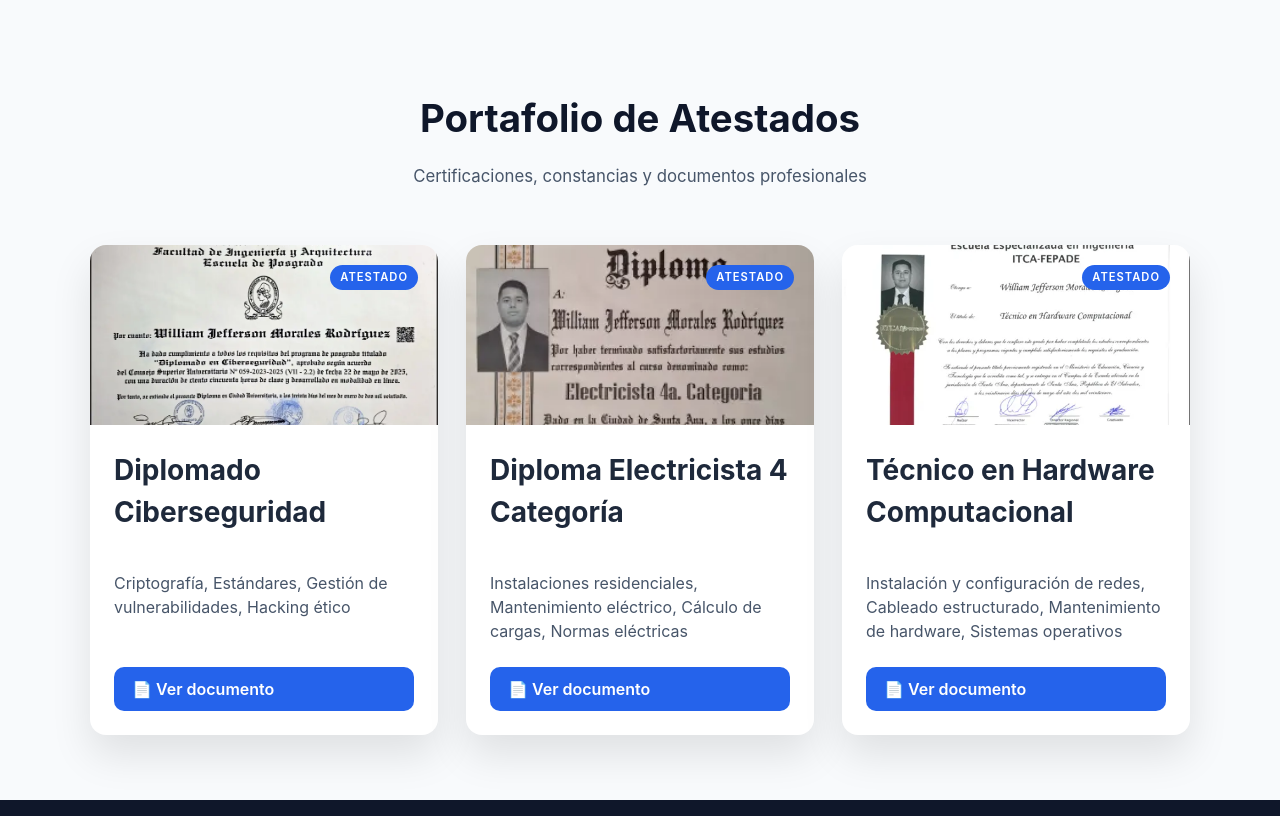
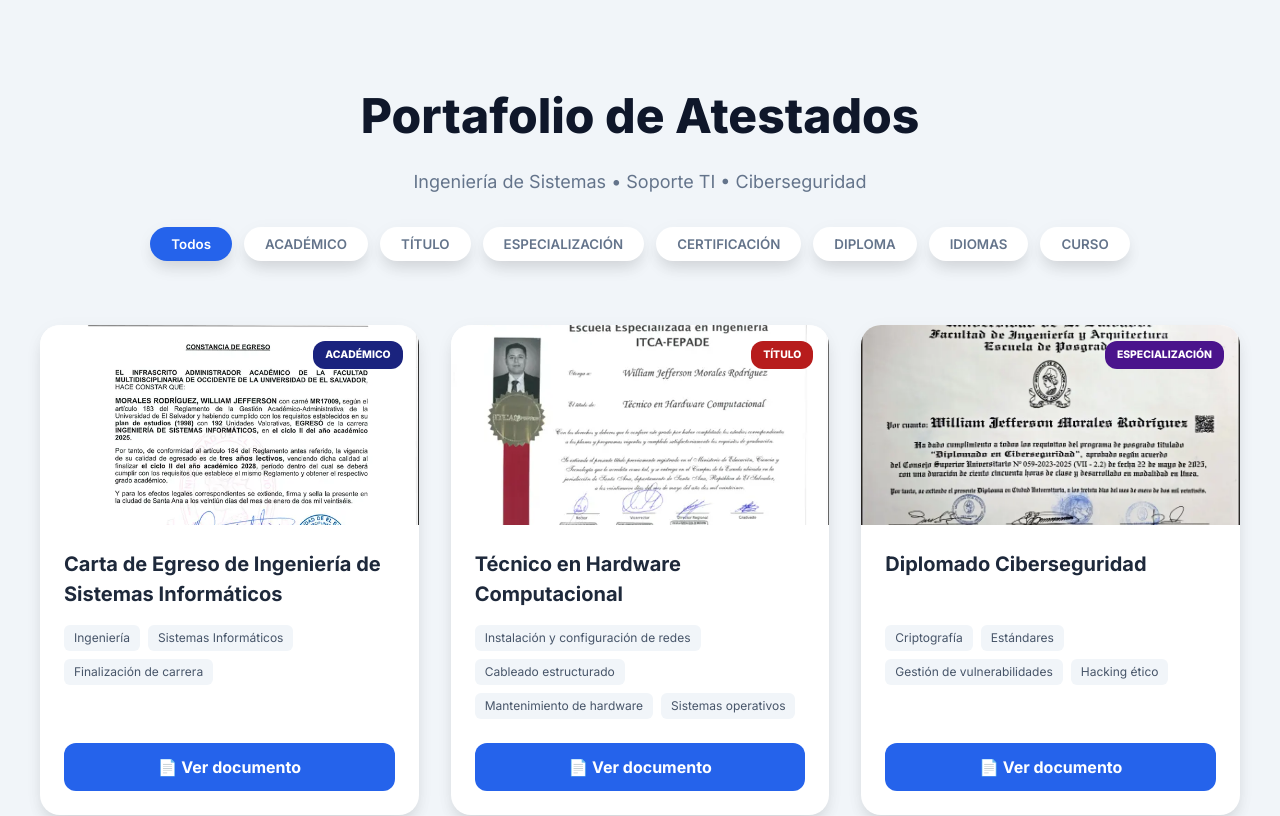
Before and after one commit to wjmorales22/portfolio-credentials, a React (Vite) app: page / in a window 1280 px wide. Shown: the top 816 px of the page. Built offline with nearby package versions, Linux system fonts and the light colour scheme.

Commit message:
"Added document type classification and UI/UX enhancements

```diff
--- a/src/App.css
+++ b/src/App.css
@@ -1,153 +1,188 @@
-/* App.css */
+@import url('https://fonts.googleapis.com/css2?family=Inter:wght@400;600;700;800&display=swap');
 
 :root {
-  /* Variables Modo Claro (Default) */
-  --bg-app: #f8fafc;
+  --bg-app: #f1f5f9;
   --bg-card: #ffffff;
   --text-title: #0f172a;
-  --text-subtitle: #475569;
+  --text-subtitle: #64748b;
   --text-card-h3: #1e293b;
-  --shadow: 0 20px 40px rgba(0, 0, 0, 0.1);
-  --shadow-hover: 0 30px 60px rgba(0, 0, 0, 0.15);
+  --shadow: 0 4px 20px -2px rgba(0, 0, 0, 0.05), 0 10px 15px -3px rgba(0, 0, 0, 0.1);
+  --shadow-hover: 0 20px 25px -5px rgba(0, 0, 0, 0.1), 0 10px 10px -5px rgba(0, 0, 0, 0.04);
   --accent: #2563eb;
   --accent-hover: #1d4ed8;
+  --tag-bg: #f1f5f9;
+  --tag-text: #475569;
 }
 
 @media (prefers-color-scheme: dark) {
   :root {
-    /* Variables Modo Oscuro */
-    --bg-app: #0f172a;
-    --bg-card: #020617;
+    --bg-app: #020617;
+    --bg-card: #0f172a;
     --text-title: #f8fafc;
     --text-subtitle: #94a3b8;
     --text-card-h3: #f1f5f9;
-    --shadow: 0 20px 40px rgba(0, 0, 0, 0.45);
-    --shadow-hover: 0 30px 60px rgba(0, 0, 0, 0.65);
+    --shadow: 0 10px 30px rgba(0, 0, 0, 0.5);
+    --shadow-hover: 0 20px 40px rgba(0, 0, 0, 0.7);
+    --tag-bg: #1e293b;
+    --tag-text: #cbd5e1;
   }
+}
+
+* {
+  box-sizing: border-box;
+  margin: 0;
+  padding: 0;
+  font-family: 'Inter', sans-serif;
 }
 
 .app {
   min-height: 100vh;
-  padding: 64px 24px;
+  padding: 80px 24px;
   background-color: var(--bg-app);
-  transition: background-color 0.3s ease;
+  transition: all 0.3s ease;
 }
 
 /* Header */
 .header {
-  max-width: 900px;
-  margin: 0 auto 56px;
+  max-width: 1000px;
+  margin: 0 auto 64px;
   text-align: center;
 }
 
 .title {
-  font-size: 2.4rem;
-  font-weight: 700;
-  margin-bottom: 12px;
+  font-size: 3rem;
+  font-weight: 800;
   color: var(--text-title);
+  margin-bottom: 16px;
 }
 
 .subtitle {
-  font-size: 1.05rem;
+  font-size: 1.125rem;
   color: var(--text-subtitle);
+}
+
+/* Filtros */
+.filter-nav {
+  display: flex;
+  justify-content: center;
+  gap: 12px;
+  flex-wrap: wrap;
+  margin-top: 32px;
+}
+
+.filter-btn {
+  padding: 8px 20px;
+  border-radius: 999px;
+  border: 1px solid transparent;
+  background: var(--bg-card);
+  color: var(--text-subtitle);
+  font-weight: 600;
+  cursor: pointer;
+  box-shadow: var(--shadow);
+  transition: all 0.2s ease;
+}
+
+.filter-btn:hover, .filter-btn.active {
+  background: var(--accent);
+  color: white;
 }
 
 /* Grid */
 .grid {
-  max-width: 1100px;
+  max-width: 1200px;
   margin: 0 auto;
   display: grid;
-  grid-template-columns: repeat(auto-fit, minmax(280px, 1fr));
-  gap: 28px;
+  grid-template-columns: repeat(auto-fill, minmax(320px, 1fr));
+  gap: 32px;
 }
 
 /* Card */
 .card {
   position: relative;
   background: var(--bg-card);
-  border-radius: 16px;
+  border-radius: 20px;
   box-shadow: var(--shadow);
-  transition: transform 0.25s ease, box-shadow 0.25s ease, background-color 0.3s ease;
   display: flex;
   flex-direction: column;
   overflow: hidden;
-  padding: 0;
+  transition: transform 0.3s ease;
+  height: 100%;
 }
 
 .card:hover {
-  transform: translateY(-4px);
-  box-shadow: var(--shadow-hover);
+  transform: translateY(-8px);
 }
 
-/* Badge */
 .badge {
   position: absolute;
-  top: 20px;
-  right: 20px;
-  font-size: 0.7rem;
-  font-weight: 600;
-  letter-spacing: 1px;
-  background-color: var(--accent);
+  top: 16px;
+  right: 16px;
+  font-size: 0.65rem;
+  font-weight: 800;
   color: white;
-  padding: 4px 10px;
-  border-radius: 999px;
+  padding: 6px 12px;
+  border-radius: 12px;
   z-index: 10;
 }
 
-/* Card content */
-.card h2 {
-  font-size: 1.75rem;
-  margin-bottom: 22px;
-  color: var(--text-card-h3);
-  margin-top: 0;
-  min-height: 3em;
-}
-
-.card p {
-  flex-grow: 1;
-  color: var(--text-subtitle);
-  margin-bottom: 24px;
-}
-
-/* Button */
-.card a {
-  display: inline-block;
-  text-decoration: none;
-  font-weight: 600;
-  padding: 10px 18px;
-  border-radius: 10px;
-  background-color: var(--accent);
-  color: white;
-  transition: background-color 0.2s ease, transform 0.2s ease;
-}
-
-.card a:hover {
-  background-color: var(--accent-hover);
-  transform: translateY(-1px);
-}
-
 .card-image {
-  width: 100%;
-  height: 180px;
+  height: 200px;
   overflow: hidden;
-  background-color: #1e293b;
+  background: #1e293b;
 }
 
 .card-image img {
   width: 100%;
   height: 100%;
   object-fit: cover;
-  object-position: center;
-  transition: transform 0.3s ease;
-}
-
-.card:hover .card-image img {
-  transform: scale(1.05);
 }
 
 .card-content {
   padding: 24px;
   display: flex;
   flex-direction: column;
-  flex-grow: 1;
+  flex: 1;
 }
+
+.card-content h3 {
+  font-size: 1.25rem;
+  color: var(--text-card-h3);
+  margin-bottom: 16px;
+  min-height: 3em;
+}
+
+
+.tags-container {
+  display: flex;
+  flex-wrap: wrap;
+  gap: 8px;
+  margin-bottom: 24px;
+  min-height: 80px;
+  align-content: flex-start;
+}
+
+.tag {
+  font-size: 0.75rem;
+  background: var(--tag-bg);
+  color: var(--tag-text);
+  padding: 4px 10px;
+  border-radius: 6px;
+  height: fit-content;
+}
+
+.btn-view {
+  margin-top: auto;
+  display: block;
+  text-align: center;
+  text-decoration: none;
+  font-weight: 700;
+  padding: 12px;
+  border-radius: 12px;
+  background-color: var(--accent);
+  color: white;
+  transition: background 0.2s;
+}
+
+.btn-view:hover {
+  background-color: var(--accent-hover);
+}
--- a/src/App.jsx
+++ b/src/App.jsx
@@ -1,38 +1,84 @@
-// App.jsx
+import React, { useState, useMemo } from 'react';
+import { certificados } from './data';
 import './App.css';
-import { certificados } from './data';
+
+const TIPO_COLORES = {
+  'ACADÉMICO': '#1a237e',
+  'TÍTULO': '#b71c1c',
+  'ESPECIALIZACIÓN': '#4a148c',
+  'CERTIFICACIÓN': '#2e7d32',
+  'DIPLOMA': '#ef6c00',
+  'IDIOMAS': '#00838f',
+  'CURSO': '#455a64'
+};
 
 function App() {
+  const [filtro, setFiltro] = useState('Todos');
+
+
+  const categorias = useMemo(() => {
+    return ['Todos', ...new Set(certificados.map(c => c.type))];
+  }, []);
+
+
+  const filtrados = useMemo(() => {
+    return filtro === 'Todos'
+      ? certificados
+      : certificados.filter(c => c.type === filtro);
+  }, [filtro]);
+
   return (
     <div className="app">
       <header className="header">
         <h1 className="title">Portafolio de Atestados</h1>
         <p className="subtitle">
-          Certificaciones, constancias y documentos profesionales
+          Ingeniería de Sistemas • Soporte TI • Ciberseguridad
         </p>
+
+        <nav className="filter-nav">
+          {categorias.map(cat => (
+            <button
+              key={cat}
+              className={`filter-btn ${filtro === cat ? 'active' : ''}`}
+              onClick={() => setFiltro(cat)}
+            >
+              {cat}
+            </button>
+          ))}
+        </nav>
       </header>
 
-      <section className="grid">
-        {certificados.map((c) => (
+      <main className="grid">
+        {filtrados.map((c) => (
           <article key={c.id} className="card">
-            <span className="badge">ATESTADO</span>
+            <span
+              className="badge"
+              style={{ backgroundColor: TIPO_COLORES[c.type] || '#757575' }}
+            >
+              {c.type}
+            </span>
 
-            {/* Contenedor de la imagen */}
             <div className="card-image">
-              <img
-                src={c.thumbnail}
-                alt={`Miniatura de ${c.titulo}`}
-                loading="lazy"
-              />
+              <img src={c.thumbnail} alt={c.titulo} loading="lazy" />
             </div>
 
             <div className="card-content">
-              <h2>{c.titulo}</h2>
-              <p>{c.tags.join(', ')}</p>
+              <h3>{c.titulo}</h3>
+
+              <div className="tags-container">
+                {c.tags && c.tags.length > 0 ? (
+                  c.tags.map((tag, index) => (
+                    <span key={index} className="tag">{tag}</span>
+                  ))
+                ) : (
+                  <span className="tag-empty">Formación complementaria</span>
+                )}
+              </div>
+
               <a
                 href={c.link}
                 target="_blank"
-                rel="noreferrer"
+                rel="noopener noreferrer"
                 className="btn-view"
               >
                 📄 Ver documento
@@ -40,7 +86,13 @@ function App() {
             </div>
           </article>
         ))}
-      </section>
+      </main>
+
+      {filtrados.length === 0 && (
+        <div className="no-results">
+          <p>No se encontraron certificados en esta categoría.</p>
+        </div>
+      )}
     </div>
   );
 }
--- a/src/data.js
+++ b/src/data.js
@@ -2,23 +2,98 @@
 export const certificados = [
   {
     id: 1,
+    titulo: "Carta de Egreso de Ingeniería de Sistemas Informáticos",
+    link: "/assets/docs/Carta-Egreso.pdf",
+    thumbnail: "/assets/thumbnails/Carta-Egreso.webp",
+    type: "ACADÉMICO",
+    tags: ["Ingeniería", "Sistemas Informáticos", "Finalización de carrera"]
+  },
+  {
+    id: 2,
+    titulo: "Técnico en Hardware Computacional",
+    link: "/assets/docs/Hardware.pdf",
+    thumbnail: "/assets/thumbnails/Hardware.webp",
+    type: "TÍTULO",
+    tags: ["Instalación y configuración de redes", "Cableado estructurado", "Mantenimiento de hardware", "Sistemas operativos"]
+  },
+  {
+    id: 3,
     titulo: "Diplomado Ciberseguridad",
     link: "/assets/docs/Ciberseguridad.pdf",
     thumbnail: "/assets/thumbnails/Ciberseguridad.webp",
+    type: "ESPECIALIZACIÓN",
     tags: ["Criptografía", "Estándares", "Gestión de vulnerabilidades", "Hacking ético"]
   },
   {
-    id: 2,
+    id: 4,
+    titulo: "Cisco IT Essentials",
+    link: "/assets/docs/Cisco-IT-ESSENTIALS.pdf",
+    thumbnail: "/assets/thumbnails/Cisco-IT-ESSENTIALS.webp",
+    type: "CERTIFICACIÓN",
+    tags: ["Ensamble, reparación y mantenimiento", "Configuración de dispositivos", "Cloud computing"]
+  },
+  {
+    id: 5,
     titulo: "Diploma Electricista 4 Categoría",
     link: "/assets/docs/Electricista.pdf",
-    thumbnail: "/assets/thumbnails/Electricista.webp" ,
+    thumbnail: "/assets/thumbnails/Electricista.webp",
+    type: "DIPLOMA",
     tags: ["Instalaciones residenciales", "Mantenimiento eléctrico", "Cálculo de cargas", "Normas eléctricas"]
   },
   {
-    id: 3,
-    titulo: "Técnico en Hardware Computacional",
-    link: "/assets/docs/Hardware.pdf",
-    thumbnail: "/assets/thumbnails/Hardware.webp" ,
-    tags: ["Instalación y configuración de redes","Cableado estructurado", "Mantenimiento de hardware","Sistemas operativos"]
+    id: 6,
+    titulo: "Diploma de Inglés Básico",
+    link: "/assets/docs/ITCA-Basic-English.pdf",
+    thumbnail: "/assets/thumbnails/ITCA-Basic-English.webp",
+    type: "IDIOMAS",
+    tags: ["English", "Level A1/A2", "ITCA"]
+  },
+  {
+    id: 7,
+    titulo: "Basic Grammar",
+    link: "/assets/docs/BGrammar.pdf",
+    thumbnail: "/assets/thumbnails/BGrammar.webp",
+    type: "IDIOMAS",
+    tags: ["Grammar", "English Skills"]
+  },
+  {
+    id: 8,
+    titulo: "Basic Composition",
+    link: "/assets/docs/BComposition.pdf",
+    thumbnail: "/assets/thumbnails/BComposition.webp",
+    type: "IDIOMAS",
+    tags: ["Writing", "English Composition"]
+  },
+  {
+    id: 9,
+    titulo: "Python For Everybody",
+    link: "/assets/docs/P4E.pdf",
+    thumbnail: "/assets/thumbnails/P4E.webp",
+    type: "CURSO",
+    tags: ["Python", "Programming Foundations", "Data Analysis"]
+  },
+  {
+    id: 10,
+    titulo: "Cloud Skills CHallenge",
+    link: "/assets/docs/Cloud-Skills.pdf",
+    thumbnail: "/assets/thumbnails/Cloud-Skills.webp",
+    type: "CERTIFICACIÓN",
+    tags: ["Microsoft Azure", "Cloud Computing", "Inteligencia Artificial", "Cloud Skills"]
+  },
+  {
+    id: 11,
+    titulo: "Curos de Certificación ISO 27001 para Empresas",
+    link: "/assets/docs/diploma-iso-27001.pdf",
+    thumbnail: "/assets/thumbnails/iso-27001.webp",
+    type: "CURSO",
+    tags: ["ISO 27001", "Gestión de Seguridad (SGSI)", "Auditoría TI", "Ciberseguridad"]
+  },
+  {
+    id: 12,
+    titulo: "Curso de DLP: Prevención de Pérdida de Datos",
+    link: "/assets/docs/diploma-dlp.pdf",
+    thumbnail: "/assets/thumbnails/dlp.webp",
+    type: "CURSO",
+    tags: ["Seguridad de la Información", "DLP", "Protección de Datos", "Cumplimiento"]
   },
 ];
```
